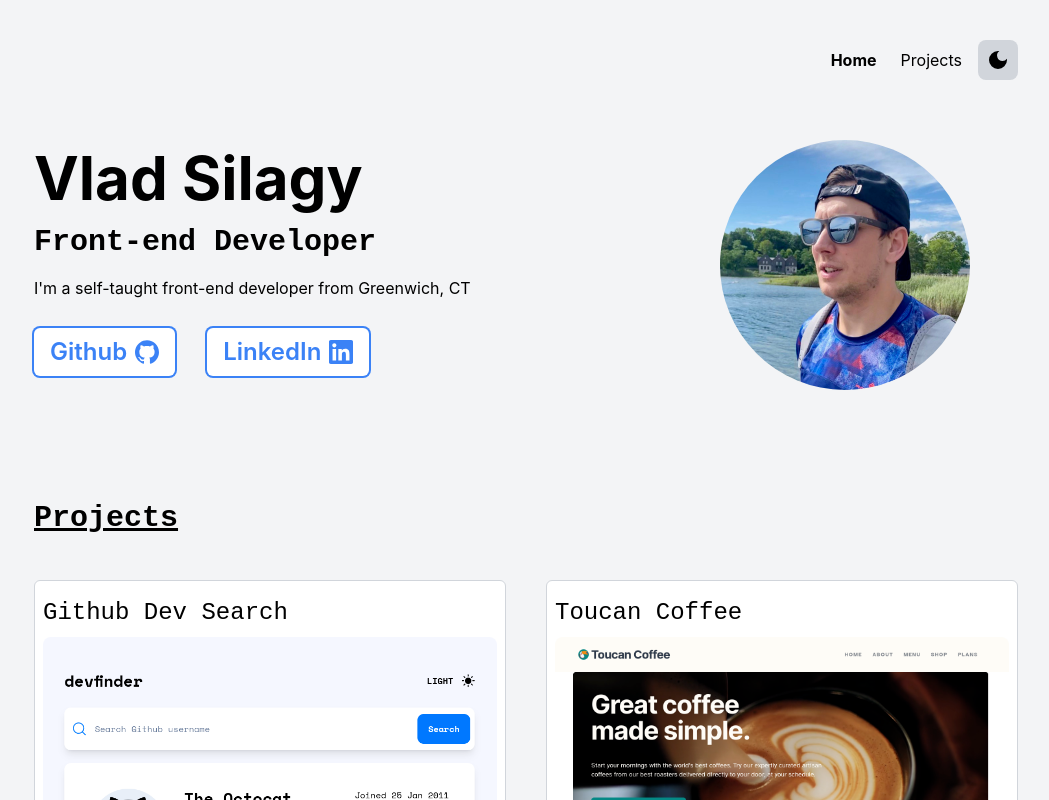
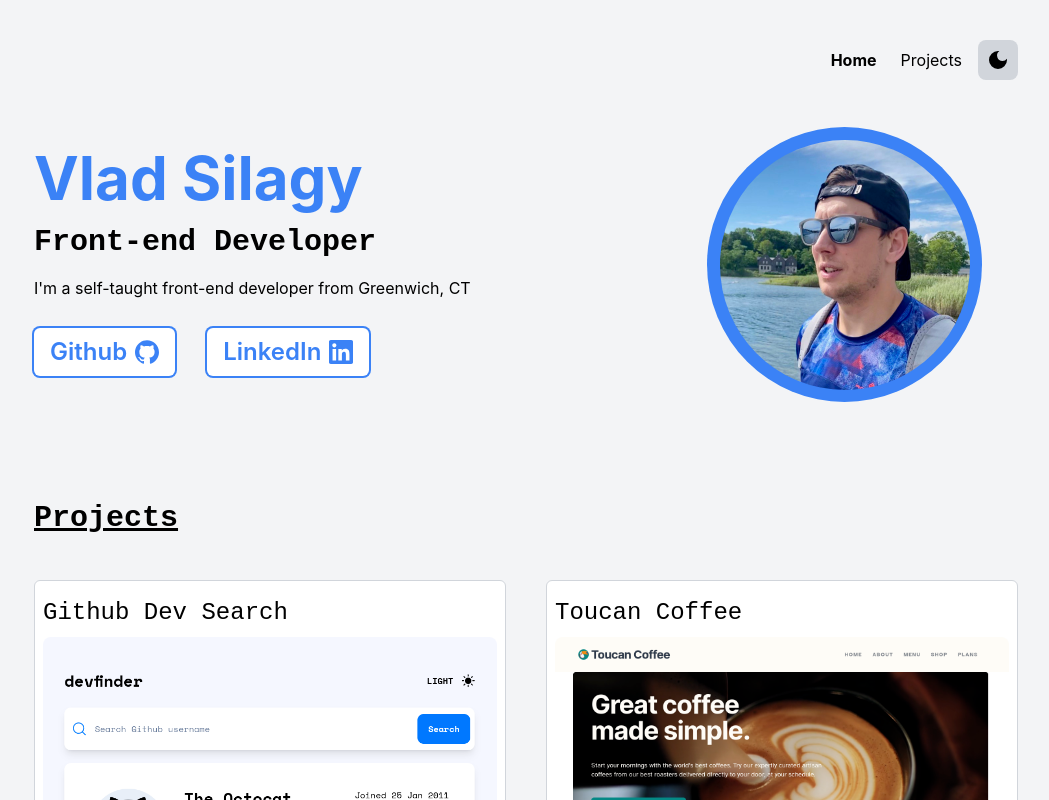
Before and after one commit to vsilagy/portfolio, a Next.js app: page / in a window 1280 px wide. Shown: the top 800 px of the page, without its empty margins (114-1163 px from the left). Built offline with nearby package versions, Linux system fonts and the light colour scheme.

Commit message:
add border to profile img

```diff
--- a/components/Hero.js
+++ b/components/Hero.js
@@ -7,17 +7,17 @@ export default function Hero() {
 	return (
 		<section className="min-w-full mb-20">
 			<div className="text-center py-5 mb-5 md:flex">
-				<div className="mx-auto bg-transparent md:mx-12  md:order-2">
+				<div className="profile h-[250px] w-[250px] before:bg-blue-500 dark:before:bg-blue-400 mx-auto mb-6 bg-transparent md:mb-0 md:mx-12 md:order-2">
 					<Image
 						src={data.profile}
 						alt={data.name}
-						height={250}
-						width={250}
+						height="250px"
+						width="250px"
 						className="rounded-full"
 					/>
 				</div>
 				<div className=" flex-1 md:text-start md:mr-10">
-					<h1 className="text-5xl py-2 font-bold lg:text-6xl">
+					<h1 className="text-5xl py-2 font-bold text-blue-500 dark:text-blue-400 lg:text-6xl">
 						{data.name}
 					</h1>
 					<h2 className="text-xl py-2 font-mono font-bold md:text-3xl">
--- a/styles/globals.css
+++ b/styles/globals.css
@@ -61,3 +61,12 @@ a {
 .burger {
 	z-index: 99;
 }
+.profile::before {
+	content: '';
+	width: 275px;
+	height: 275px;
+	margin-top: -13px;
+	margin-left: -13px;
+	border-radius: 50%;
+	position: absolute;
+}
```
